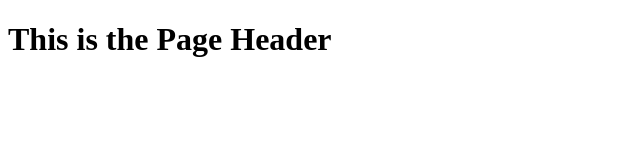
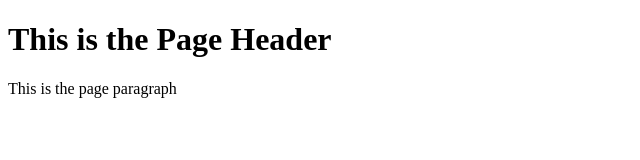
Before and after one commit to ELIASDA-Design/GIT-TEST, a plain HTML site: page index.html in a window 1280 px wide. Shown: the whole page, without its empty margins (0-640 px from the left). Drawn offline with Linux system fonts and the light colour scheme.

Commit message:
Adding the first Paragrapgh to the page.

```diff
--- a/index.html
+++ b/index.html
@@ -7,5 +7,6 @@
     </head>
     <body>
         <h1>This is the Page Header</h1>
+        <p>This is the page paragraph</p>
     </body>
 </html>
```
